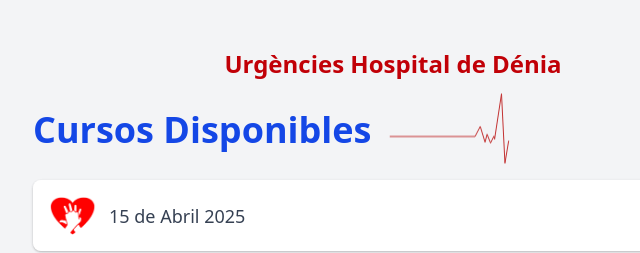
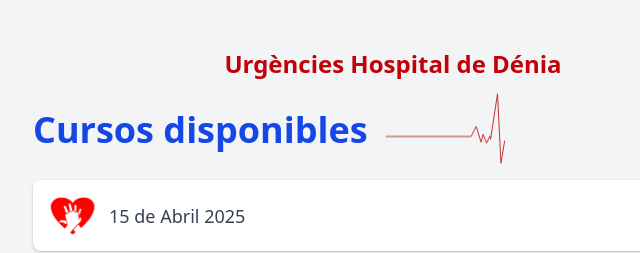
Before and after one commit to Rafixx/simulaDenia, an Astro site: page / in a window 1280 px wide. Shown: the top 253 px of the page, 247-887 px from the left. Built offline with nearby package versions, Linux system fonts and the light colour scheme; Astro itself is replaced by a stand-in of ours.

Commit message:
Corregir capitalización en el título de "Cursos disponibles" en la página de inicio

```diff
--- a/src/pages/index.astro
+++ b/src/pages/index.astro
@@ -21,7 +21,7 @@ const imgURGDenia = "/URGDenia.webp";
         Urgències Hospital de Dénia
       </h1>
       <div class="flex flex-col sm:flex-row items-center gap-4">
-        <h1 class="text-4xl font-bold text-blue-700">Cursos Disponibles</h1>
+        <h1 class="text-4xl font-bold text-blue-700">Cursos disponibles</h1>
         <EkgAnimation />
       </div>
 
```
